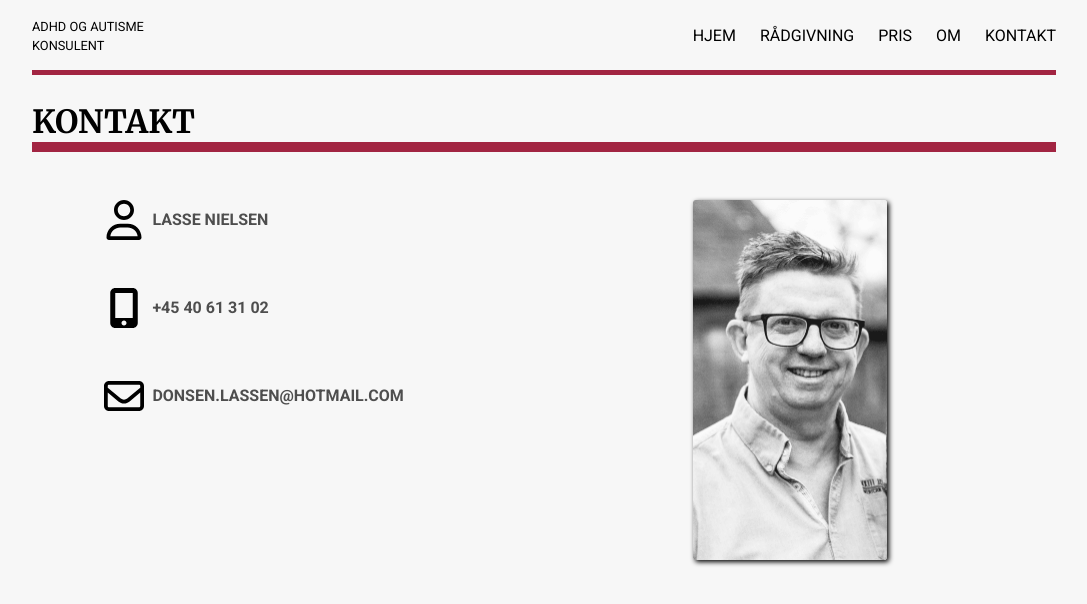
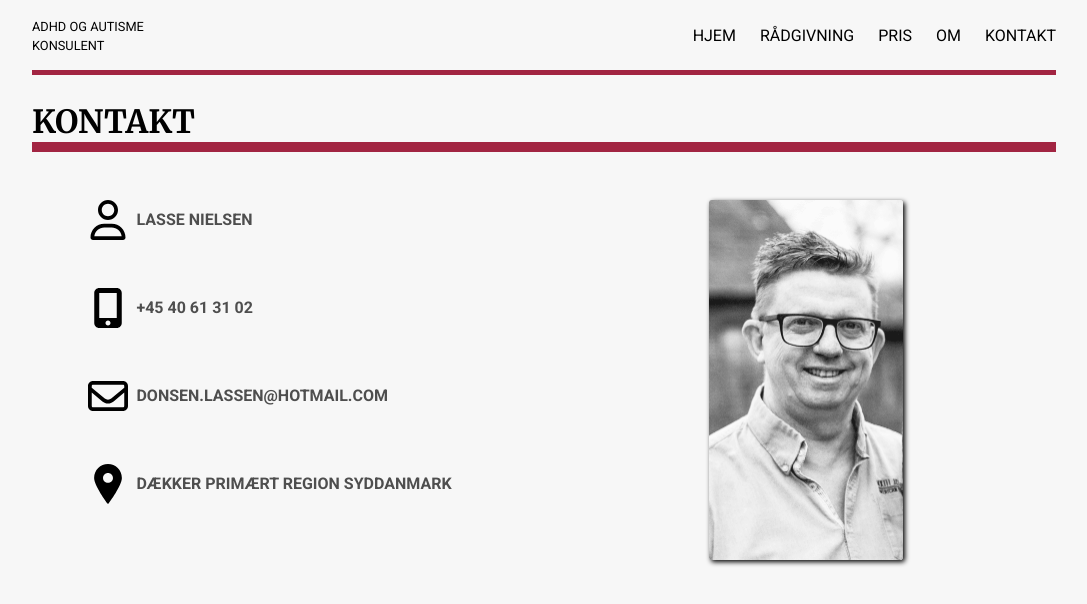
Before and after one commit to kristianhnielsen/adhd-konsulent-v2, a React (Create React App) app: page /kontakt in a window 1280 px wide. Shown: the top 604 px of the page, without its empty margins (96-1183 px from the left). Built offline with nearby package versions, Linux system fonts and the light colour scheme.

Commit message:
added location under contact + adjusted Contact style

```diff
--- a/src/components/pages/contact/Contact.js
+++ b/src/components/pages/contact/Contact.js
@@ -1,10 +1,11 @@
 import Headline from "../../shared/headline/Headline";
-import {Helmet} from "react-helmet";
+import { Helmet } from "react-helmet";
 import NameCard from "./NameCard";
 import PhoneCard from "./PhoneCard";
 import EmailCard from "./EmailCard";
-import {Container} from "../../styles/Contact.styled";
+import { Container } from "../../styles/Contact.styled";
 import ProfilePicture from "./ProfilePicture";
+import LocationCard from "./LocationCard";
 
 export default function Contact() {
   return (
@@ -22,6 +23,7 @@ export default function Contact() {
           <NameCard />
           <PhoneCard />
           <EmailCard />
+          <LocationCard />
         </section>
         <ProfilePicture />
       </Container>
--- a/src/components/pages/contact/EmailCard.js
+++ b/src/components/pages/contact/EmailCard.js
@@ -1,4 +1,4 @@
-import {ContactItem} from "../../styles/Contact.styled";
+import { ContactItem } from "../../styles/Contact.styled";
 
 export default function EmailCard() {
   const email = "donsen.lassen@hotmail.com";
@@ -13,7 +13,7 @@ export default function EmailCard() {
         <path d="M448 64H64C28.65 64 0 92.65 0 128v256c0 35.35 28.65 64 64 64h384c35.35 0 64-28.65 64-64V128C512 92.65 483.3 64 448 64zM64 112h384c8.822 0 16 7.178 16 16v22.16l-166.8 138.1c-23.19 19.28-59.34 19.27-82.47 .0156L48 150.2V128C48 119.2 55.18 112 64 112zM448 400H64c-8.822 0-16-7.178-16-16V212.7l136.1 113.4C204.3 342.8 229.8 352 256 352s51.75-9.188 71.97-25.98L464 212.7V384C464 392.8 456.8 400 448 400z" />
       </svg>
 
-			<p>{email.toUpperCase()}</p>
+      <p>{email}</p>
     </ContactItem>
   );
 }
--- /dev/null
+++ b/src/components/pages/contact/LocationCard.js
@@ -0,0 +1,28 @@
+import { ContactItem } from "../../styles/Contact.styled";
+
+export default function LocationCard() {
+  return (
+    <ContactItem>
+      <svg
+        version="1.1"
+        id="Capa_1"
+        xmlns="http://www.w3.org/2000/svg"
+        x="0px"
+        y="0px"
+        width="395.71px"
+        height="395.71px"
+        viewBox="0 0 395.71 395.71"
+      >
+        <g>
+          <path
+            d="M197.849,0C122.131,0,60.531,61.609,60.531,137.329c0,72.887,124.591,243.177,129.896,250.388l4.951,6.738
+		c0.579,0.792,1.501,1.255,2.471,1.255c0.985,0,1.901-0.463,2.486-1.255l4.948-6.738c5.308-7.211,129.896-177.501,129.896-250.388
+		C335.179,61.609,273.569,0,197.849,0z M197.849,88.138c27.13,0,49.191,22.062,49.191,49.191c0,27.115-22.062,49.191-49.191,49.191
+		c-27.114,0-49.191-22.076-49.191-49.191C148.658,110.2,170.734,88.138,197.849,88.138z"
+          />
+        </g>
+      </svg>
+      <p>Dækker primært region Syddanmark</p>
+    </ContactItem>
+  );
+}
--- a/src/components/styles/Contact.styled.js
+++ b/src/components/styles/Contact.styled.js
@@ -37,6 +37,8 @@ export const ContactItem = styled.div`
     fill: black;
   }
   & p {
+    text-align: center;
+    text-transform: uppercase;
     font-weight: 700;
     color: ${(props) => props.theme.text.paragraph};
     margin: auto 0;
```
Lines whose indentation alone changed are shown as unchanged.
